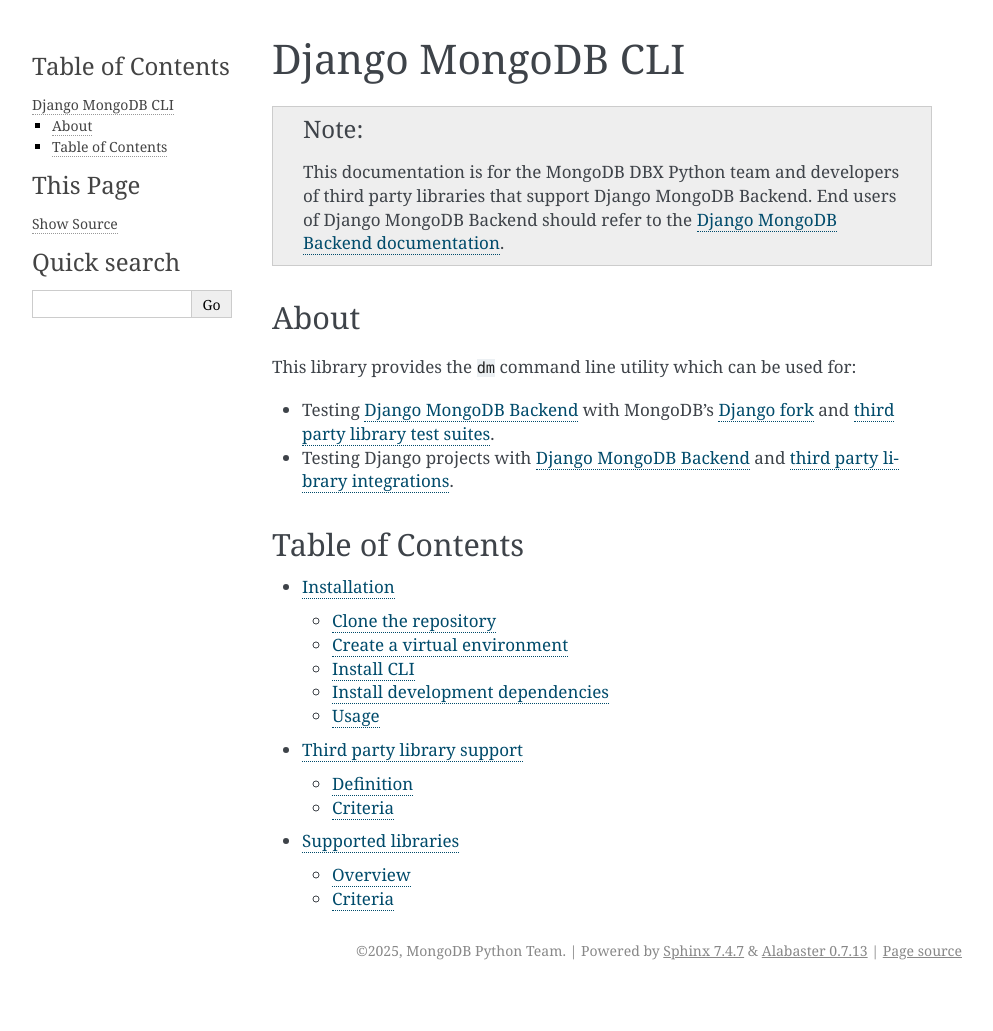
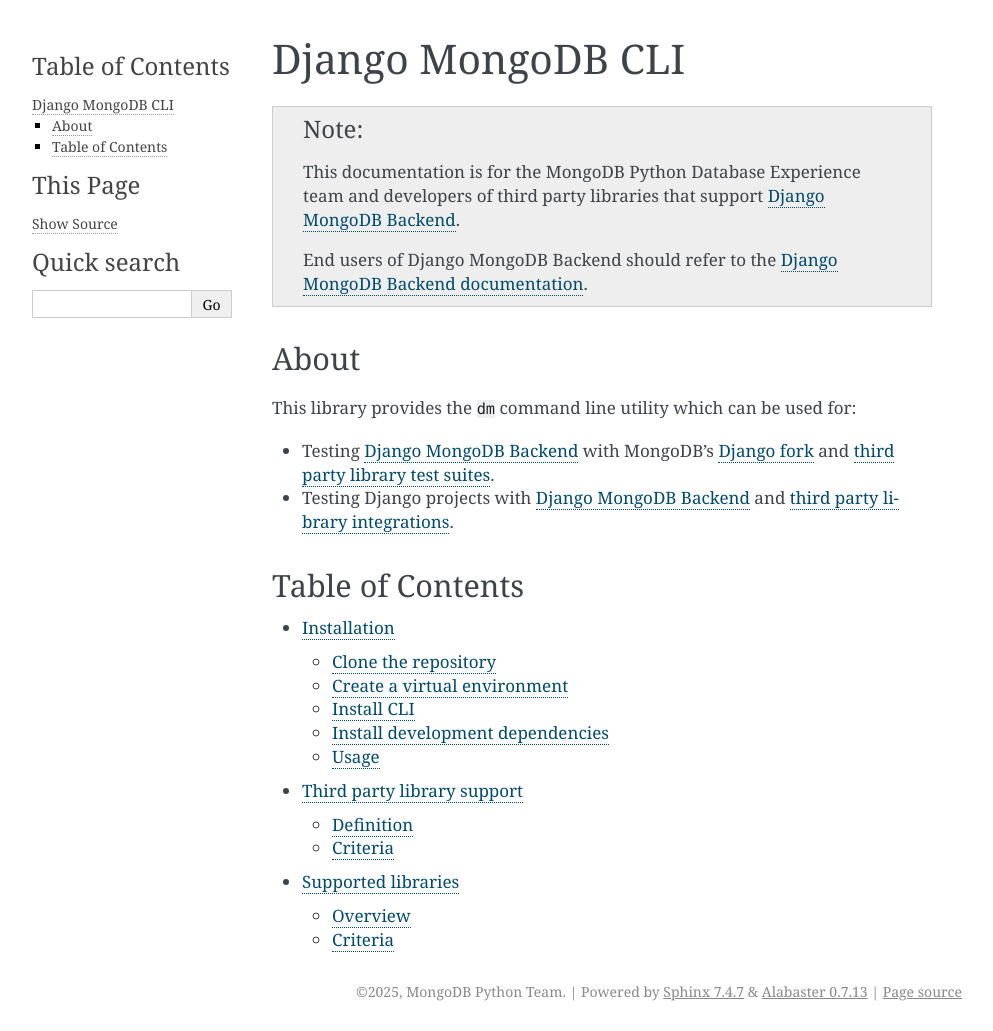
Before and after one commit to mongodb-labs/django-mongodb-cli, a Sphinx documentation site: the page built from docs/source/index.rst, in a window 1280 px wide. Shown: the whole page, without its empty margins (148-1141 px from the left). Built offline with Sphinx 7.4.7, drawn with Linux system fonts in a browser that asks for light colours; before the commit the page ends 990 px from its top, so only the background shows below that.

Commit message:
Update docs

```diff
--- a/docs/source/index.rst
+++ b/docs/source/index.rst
@@ -4,9 +4,10 @@
 
 .. note::
 
-    This documentation is for the MongoDB DBX Python team and developers of third
-    party libraries that support Django MongoDB Backend. End users of
-    Django MongoDB Backend should refer to the
+    This documentation is for the MongoDB Python Database Experience team and
+    developers of third party libraries that support `Django MongoDB Backend`_.
+
+    End users of Django MongoDB Backend should refer to the
     `Django MongoDB Backend documentation`_.
 
 About
```
